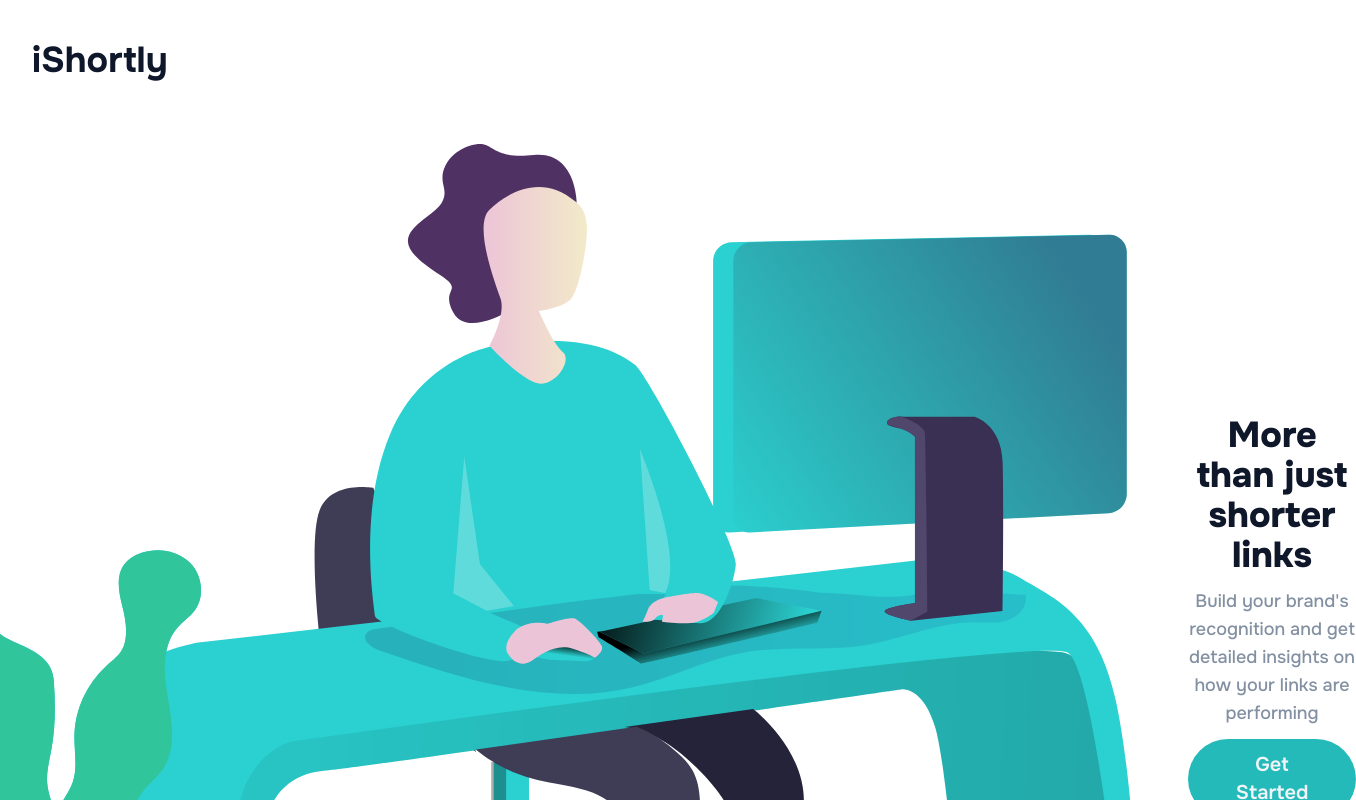
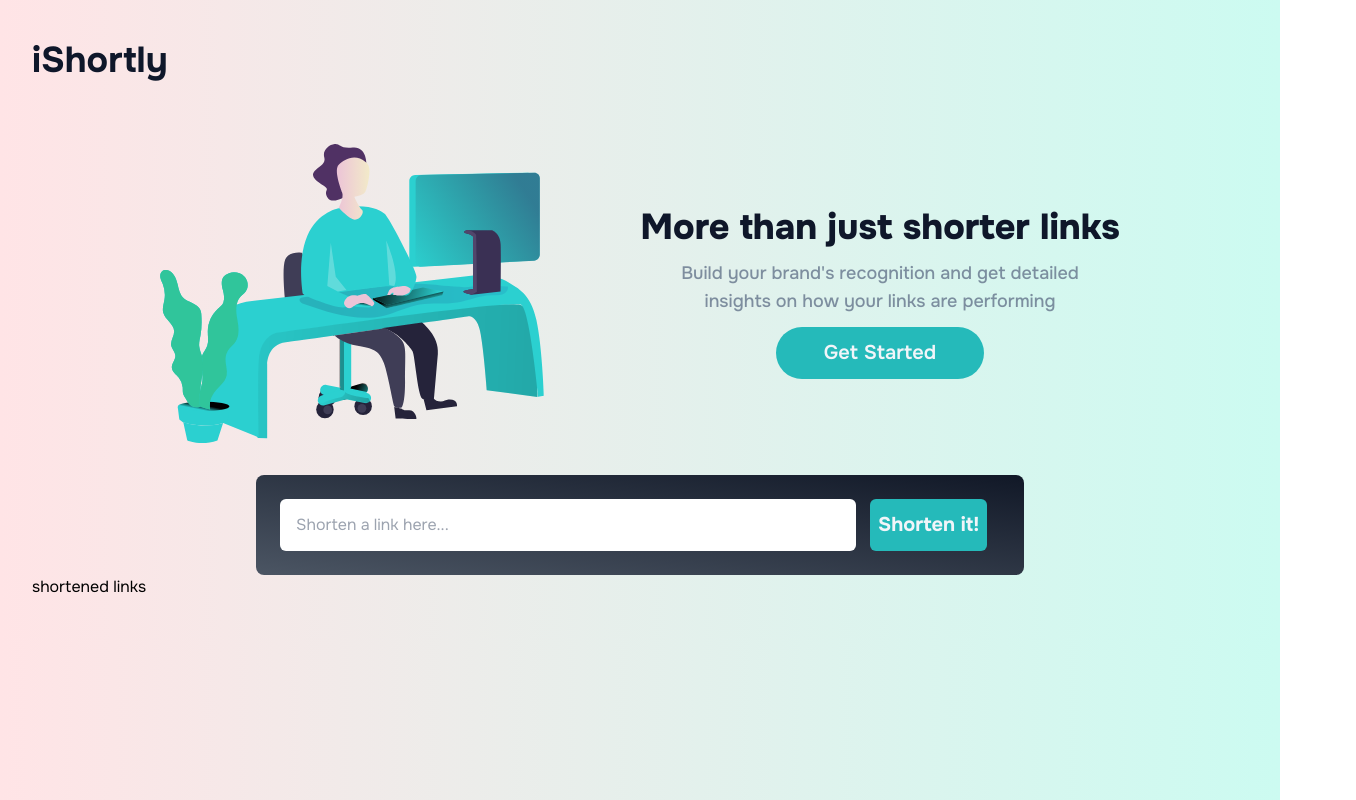
Before and after one commit to Git-Darkmoon/iShortly, a Next.js app: page / in a window 1280 px wide. Shown: the top 800 px of the page, 1356 px wide, since content can reach past the window. Built offline with nearby package versions, Linux system fonts and the light colour scheme.

Commit message:
chore: give the main functionality searching a good API.

```diff
--- a/app/components/Hero.tsx
+++ b/app/components/Hero.tsx
@@ -3,19 +3,20 @@ import svgWorking from "../../public/assets/images/illustration-working.svg"
 
 const Hero = () => {
   return (
-    <div className="w-full flex flex-col gap-12 md:flex-row justify-center items-center mt-16">
+    <div className="w-full flex flex-col gap-12 md:gap-24 md:flex-row justify-center items-center mt-16">
       <Image
         src={svgWorking}
         alt="lorem"
         width={200}
         height={100}
-        className="w-full bg-cover object-cover"
+        className="w-full md:max-w-96 bg-cover object-cover"
+        priority
       />
       <div className="flex flex-col gap-3 items-center">
         <h1 className="text-center text-4xl font-extrabold text-slate-900">
           More than just shorter links
         </h1>
-        <p className="text-lg text-slate-500/80 font-medium text-center">
+        <p className="md:max-w-[35ch] text-lg text-slate-500/80 font-medium text-center text-pretty">
           Build your brand&apos;s recognition and get detailed insights on how
           your links are performing
         </p>
--- a/app/components/ShortenForm.tsx
+++ b/app/components/ShortenForm.tsx
@@ -1,15 +1,60 @@
+"use client"
+
+import { useQuery } from "@tanstack/react-query"
+import axios from "axios"
+import { FormEvent } from "react"
+
+const API_URL = "https://cleanuri.com/api/v1/shorten"
+
 const ShortenForm = () => {
+  //   const queryLink: any = useQuery({
+  //     queryKey: ["shorten"],
+
+  //     queryFn: async () => {
+  //       const response: any = await axios.post(API_URL, {
+  //         url: "https://tanstack.com/query/latest/docs/react/quick-start",
+  //       })
+  //       const data = await response.json()
+  //       console.log(data)
+  //     },
+
+  //     staleTime: 1000 * 60 * 5,
+  //   })
+
+  const handleSubmit = async (e: FormEvent<HTMLFormElement>) => {
+    e.preventDefault()
+
+    const response = await fetch("https://api-ssl.bitly.com/v4/shorten", {
+      method: "POST",
+      headers: {
+        Authorization: "Bearer b5594b2eb2feed049c5513d8051ede35730ef4f0",
+        "Content-Type": "application/json",
+      },
+      body: JSON.stringify({
+        long_url: "https://github.com/Git-Darkmoon",
+        domain: "bit.ly",
+        group_guid: "Ba1bc23dE4F",
+      }),
+    })
+
+    const result = await response.json()
+    console.log(result)
+  }
+
   return (
-    <form className="mt-8 p-6 flex flex-col gap-3.5 bg-gradient-to-tr from-darkViolet via-[hsl(256,26%,32%)] to-[hsl(256,26%,52%)] w-full rounded-lg">
+    <form
+      onSubmit={handleSubmit}
+      className="mx-auto md:max-w-[48rem] mt-8 p-6 flex flex-col md:flex-row gap-3.5 bg-gradient-to-bl from-gray-900 to-gray-600 w-full rounded-lg"
+    >
       <input
-        className="px-4 py-3 rounded-md"
+        className="px-4 py-3 rounded-md w-full md:w-[80%]"
         type="text"
         name=""
         id=""
         placeholder="Shorten a link here..."
       />
       <button
-        className="px-2 py-3 rounded-md bg-primary-500 font-bold text-xl text-slate-100  "
+        className="px-2 py-3 rounded-md bg-primary-500 hover:bg-primary-700 font-bold text-xl text-slate-100 transition-colors"
         type="submit"
       >
         Shorten it!
--- /dev/null
+++ b/app/error.tsx
@@ -0,0 +1,6 @@
+"use client"
+const error = () => {
+  return <div>Something happened...</div>
+}
+
+export default error
--- a/app/layout.tsx
+++ b/app/layout.tsx
@@ -40,7 +40,7 @@ export default function RootLayout({
   children: React.ReactNode
 }) {
   return (
-    <html lang="en">
+    <html lang="en" className="bg-gradient-to-r from-rose-100 to-teal-100">
       <body className={onest.className}>{children}</body>
     </html>
   )
--- a/app/page.tsx
+++ b/app/page.tsx
@@ -1,14 +1,21 @@
+"use client"
+
 import Header from "./components/Header"
 import Hero from "./components/Hero"
 import ShortenContainer from "./components/ShortenContainer"
+import { QueryClient, QueryClientProvider } from "@tanstack/react-query"
 
 const Home = () => {
+  const queryClient = new QueryClient()
+
   return (
-    <main className="px-8 py-10">
-      <Header />
-      <Hero />
-      <ShortenContainer />
-    </main>
+    <QueryClientProvider client={queryClient}>
+      <main className="px-8 py-10 ">
+        <Header />
+        <Hero />
+        <ShortenContainer />
+      </main>
+    </QueryClientProvider>
   )
 }
 
```
